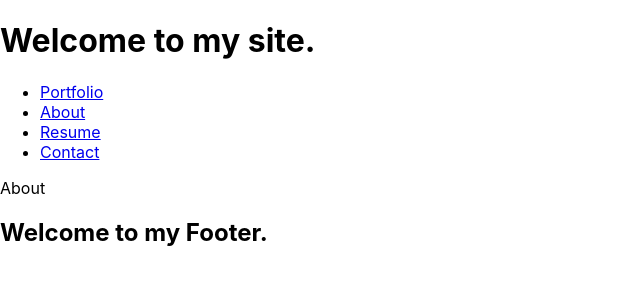
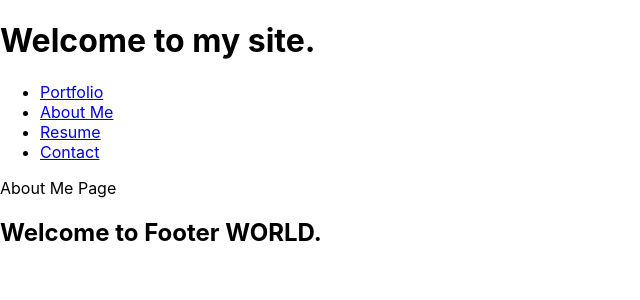
Before and after one commit to RepoPanda/react-portfolio, a React (Create React App) app: page / in a window 1280 px wide. Shown: the top 300 px of the page, without its empty margins (0-640 px from the left). Built offline with nearby package versions, Linux system fonts and the light colour scheme.

Commit message:
about page change to aboutMe

```diff
--- a/src/App.js
+++ b/src/App.js
@@ -1,22 +1,22 @@
 import React, { useState } from 'react';
 import NavTabs from './components/NavTabs';
 import Portfolio from './pages/Portfolio';
-import About from './pages/About';
+import AboutMe from './pages/AboutMe';
 import Resume from './pages/Resume';
 import Contact from './pages/Contact';
 import Header from './components/Header';
 import Footer from './components/Footer';
 
 export default function App() {
-  const [currentPage, setCurrentPage] = useState('About');
+  const [currentPage, setCurrentPage] = useState('AboutMe');
 
   // This method is checking to see what the value of `currentPage` is. Depending on the value of currentPage, we return the corresponding component to render.
   const renderPage = () => {
     if (currentPage === 'Portfolio') {
       return <Portfolio />;
     }
-    if (currentPage === 'About') {
-      return <About />;
+    if (currentPage === 'AboutMe') {
+      return <AboutMe />;
     }
     if (currentPage === 'Resume') {
       return <Resume />;
--- a/src/components/Footer.js
+++ b/src/components/Footer.js
@@ -1,7 +1,7 @@
 function Footer() {
   return (
     <footer>
-      <h2>Welcome to my Footer.</h2>
+      <h2>Welcome to Footer WORLD.</h2>
     </footer>
   );
 }
--- a/src/components/NavTabs.js
+++ b/src/components/NavTabs.js
@@ -18,12 +18,12 @@ function NavTabs({ currentPage, handlePageChange }) {
       </li>
       <li className="nav-item">
         <a
-          href="#about"
-          onClick={() => handlePageChange('About')}
+          href="#about-me"
+          onClick={() => handlePageChange('AboutMe')}
           // Check to see if the currentPage is `About`, and if so we use the active link class from bootstrap. Otherwise, we set it to a normal nav-link
-          className={currentPage === 'About' ? 'nav-link active' : 'nav-link'}
+          className={currentPage === 'AboutMe' ? 'nav-link active' : 'nav-link'}
         >
-          About
+          About Me
         </a>
       </li>
       <li className="nav-item">
--- a/src/pages/About.js
+++ /dev/null
@@ -1,3 +0,0 @@
-export default function About() {
-    return 'About';
-}
--- /dev/null
+++ b/src/pages/AboutMe.js
@@ -0,0 +1,3 @@
+export default function AboutMe() {
+    return 'About Me Page';
+}
```
